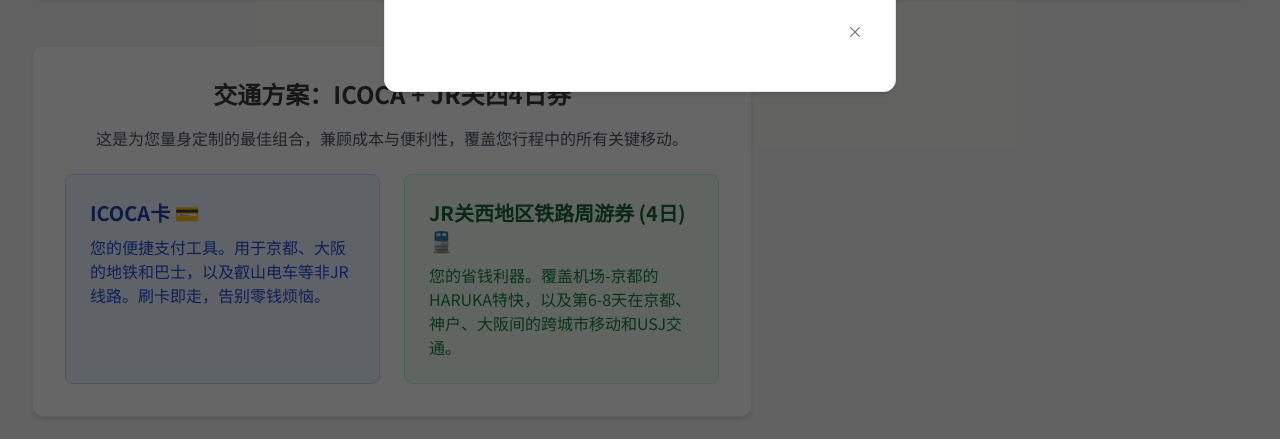
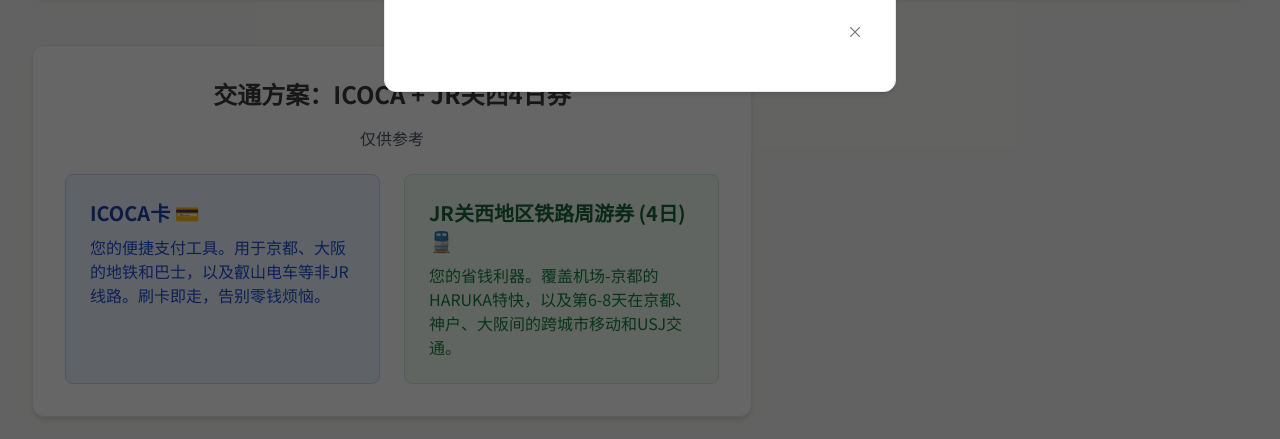
Before and after one commit to shi-Chen6/rb, a plain HTML site: page index.html in a window 1280 px wide. Shown: the part 361-800 px from the top of the page. Drawn offline with nearby package versions, Linux system fonts and the light colour scheme.

Commit message:
Update index.html

```diff
--- a/index.html
+++ b/index.html
@@ -78,7 +78,7 @@
             <div class="grid grid-cols-1 lg:grid-cols-5 gap-6 mb-12">
                 <div class="lg:col-span-3 section-card p-6 md:p-8">
                     <h3 class="text-2xl font-bold mb-4 text-center">交通方案：ICOCA + JR关西4日券</h3>
-                    <p class="text-center text-gray-600 mb-6">这是为您量身定制的最佳组合，兼顾成本与便利性，覆盖您行程中的所有关键移动。</p>
+                    <p class="text-center text-gray-600 mb-6">仅供参考</p>
                     <div class="flex flex-col md:flex-row gap-6">
                         <div class="flex-1 p-6 bg-blue-50 rounded-lg border border-blue-200">
                             <h4 class="font-bold text-xl text-blue-800 mb-2">ICOCA卡 💳</h4>
```
